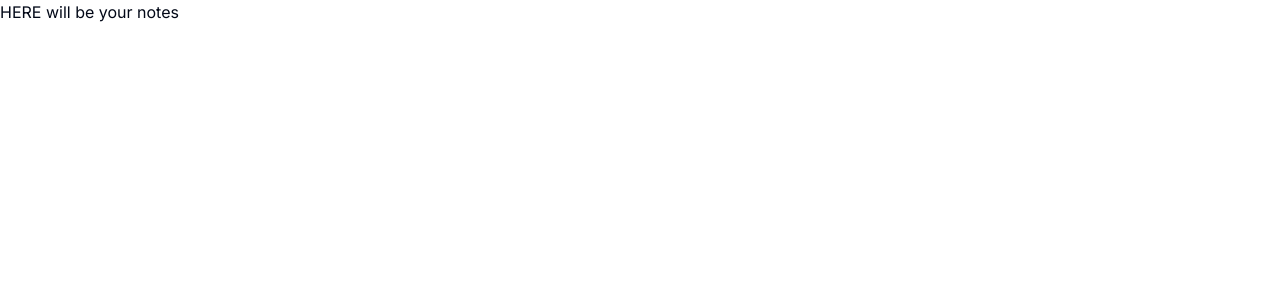
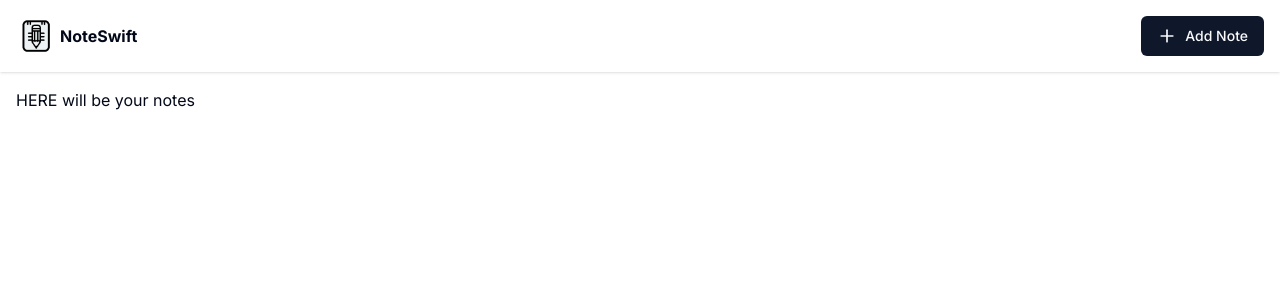
Before and after one commit to soham2k06/ai-notes, a Next.js app: page /notes in a window 1280 px wide. Shown: the top 300 px of the page. Built offline with nearby package versions, Linux system fonts and the light colour scheme.

Commit message:
layout setup

```diff
--- /dev/null
+++ b/src/app/notes/Nav.tsx
@@ -0,0 +1,33 @@
+import Image from "next/image";
+import Link from "next/link";
+import logo from "@/assets/logo.png";
+import { UserButton } from "@clerk/nextjs";
+import { Button } from "@/components/ui/button";
+import { Plus } from "lucide-react";
+
+function Nav() {
+  return (
+    <div className="p-4 shadow">
+      <div className="flex flex-wrap gap-3 mx-auto max-w-7xl justify-between">
+        <Link href="/notes" className="flex items-center gap-1">
+          <Image src={logo} alt="NoteSwift logo" width={40} height={40} />
+          <span className="font-bold">NoteSwift</span>
+        </Link>
+        <div className="flex items-center gap-2">
+          <UserButton
+            afterSignOutUrl="/"
+            appearance={{
+              elements: { avatarBox: { width: "2.5rem", height: "2.5rem" } },
+            }}
+          />
+          <Button>
+            <Plus size={20} className="mr-2" />
+            Add Note
+          </Button>
+        </div>
+      </div>
+    </div>
+  );
+}
+
+export default Nav;
--- /dev/null
+++ b/src/app/notes/layout.tsx
@@ -0,0 +1,12 @@
+import Nav from "./Nav";
+
+function Layout({ children }: { children: React.ReactNode }) {
+  return (
+    <>
+      <Nav />
+      <main className="p-4 max-w-7xl mx-auto">{children}</main>
+    </>
+  );
+}
+
+export default Layout;
```
